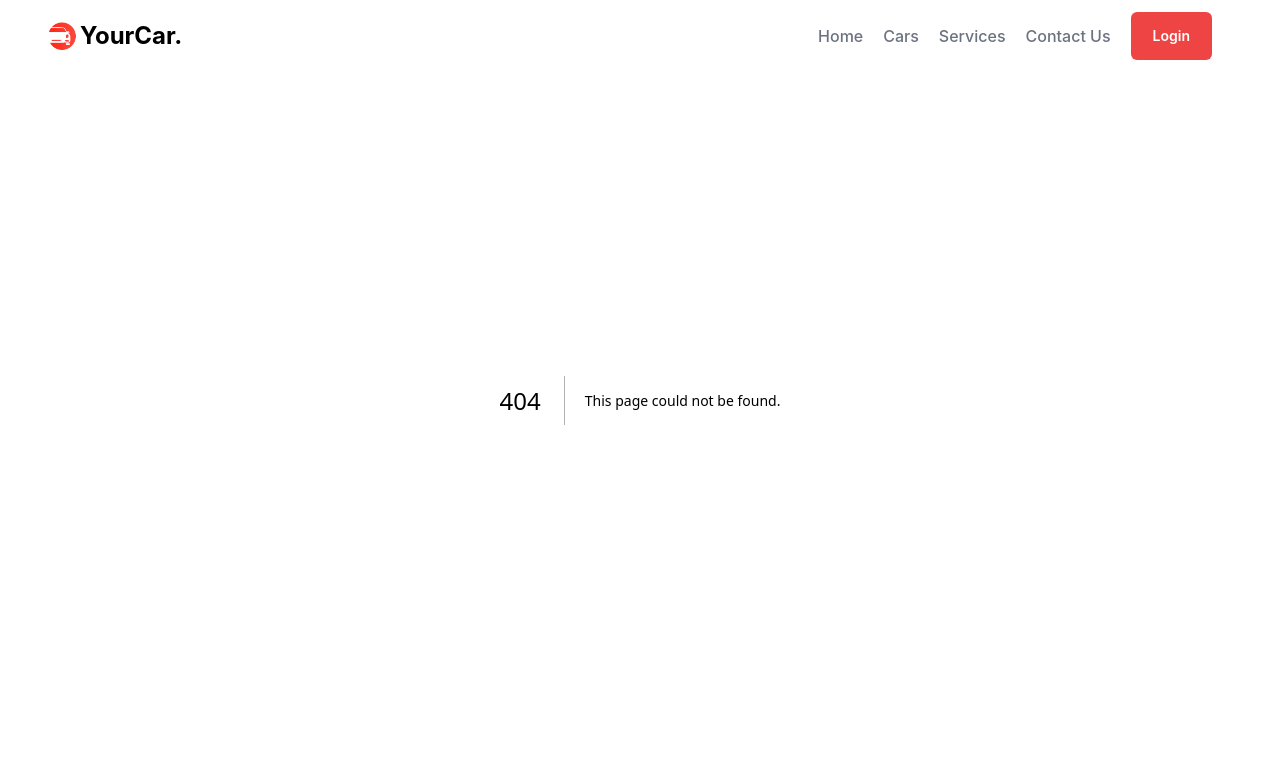
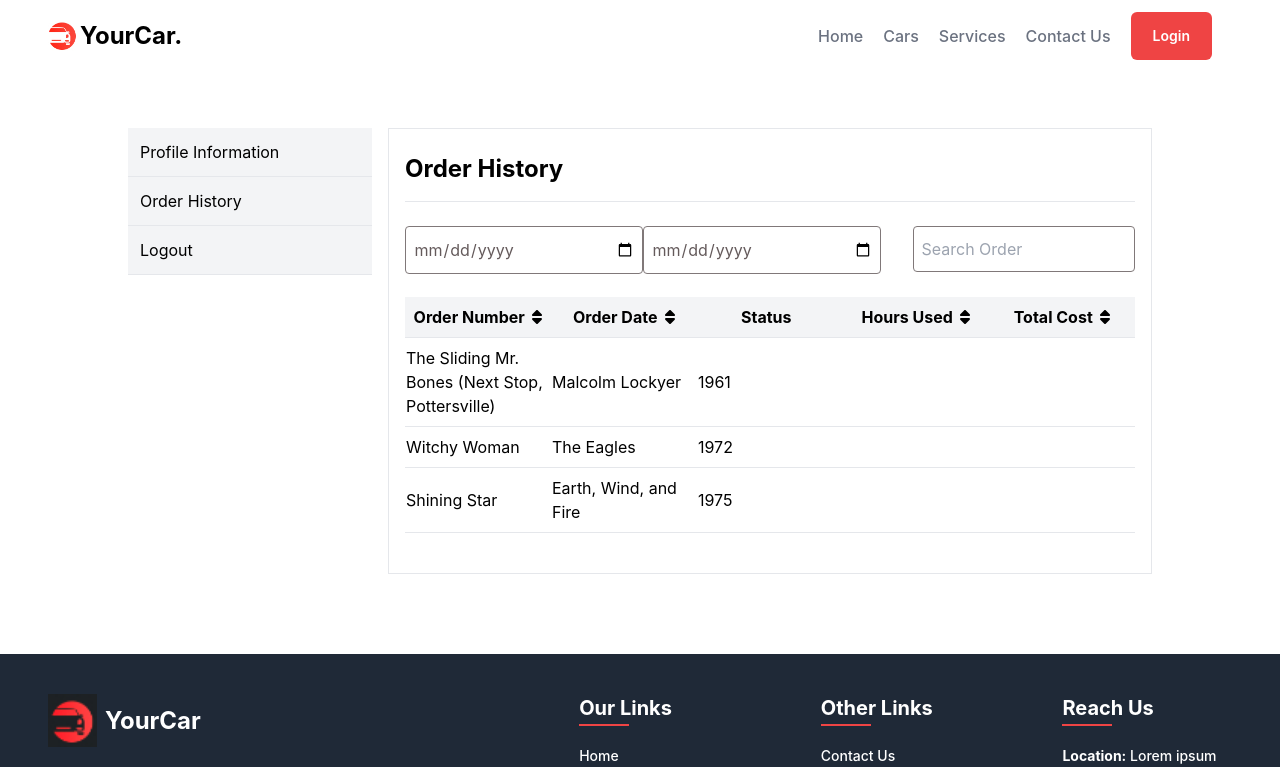
Before and after one commit to rohitsaroha125/Rental-App, a Next.js app in the folder Next-React-Frontend/: page /user/orders in a window 1280 px wide. Before the commit this address had no page. Shown: the top 767 px of the page. Built offline with nearby package versions, Linux system fonts and the light colour scheme.

Commit message:
worked on customer dashboard screens

```diff
--- /dev/null
+++ b/Next-React-Frontend/components/Layout/Layout.tsx
@@ -0,0 +1,20 @@
+import Navbar from "../Navbar/Navbar";
+import Footer from "../Footer/Footer";
+import React, { Fragment } from "react";
+import { useRouter } from "next/router";
+
+const Layout: React.FC<{ children: React.ReactNode }> = (props) => {
+  const router = useRouter();
+
+  return (
+    <Fragment>
+      <Navbar
+        auth={router.pathname === "/login" || router.pathname === "/register"}
+      />
+      {props.children}
+      {router.pathname !== ("/login" || "/register") && <Footer />}
+    </Fragment>
+  );
+};
+
+export default Layout;
--- /dev/null
+++ b/Next-React-Frontend/components/OrdersCard/OrdersCard.tsx
@@ -0,0 +1,103 @@
+import tw from "tailwind-styled-components";
+import styled from "styled-components";
+import Table from "../UI/Table";
+import Input from "../UI/Input";
+
+const Container = tw.div`
+    border
+    py-6
+    px-4
+`;
+
+const OrdersHeading = tw.div`
+    flex
+    justify-between
+    items-center
+    border-b
+    pb-4
+`;
+
+const Heading = tw.div`
+    font-bold
+    text-2xl
+`;
+
+const OrdersData = tw.div`
+    pt-2
+    pb-4
+    flex
+`;
+
+const OrdersFilter = tw.div`
+  grid
+  grid-cols-9
+  gap-8
+  pt-6
+`;
+
+const DateFilter = tw.div`
+  col-span-6
+  flex
+`;
+
+const SearchFilter = tw.div`
+  col-span-3
+`;
+
+const columns = [
+  { label: "Order Number", key: "orderNo", sorting: true },
+  { label: "Order Date", key: "orderDate", sorting: true },
+  { label: "Status", key: "status" },
+  { label: "Hours Used", key: "hours", sorting: true },
+  { label: "Total Cost", key: "total", sorting: true },
+];
+
+const OrdersCard = () => {
+  const handleSearchValue = () => {};
+
+  return (
+    <Container>
+      <OrdersHeading>
+        <Heading>Order History</Heading>
+      </OrdersHeading>
+      <OrdersFilter>
+        <DateFilter>
+          <Input
+            input={{
+              type: "date",
+              id: "startDate",
+              name: "startDate",
+              placeholder: "Start Date",
+            }}
+            handleChange={handleSearchValue}
+          />
+          <Input
+            input={{
+              type: "date",
+              id: "endDate",
+              name: "endDate",
+              placeholder: "End Date",
+            }}
+            handleChange={handleSearchValue}
+          />
+        </DateFilter>
+        <SearchFilter>
+          <Input
+            input={{
+              type: "text",
+              id: "search",
+              name: "search",
+              placeholder: "Search Order",
+            }}
+            handleChange={handleSearchValue}
+          />
+        </SearchFilter>
+      </OrdersFilter>
+      <OrdersData>
+        <Table columns={columns} />
+      </OrdersData>
+    </Container>
+  );
+};
+
+export default OrdersCard;
--- a/Next-React-Frontend/components/UI/Input.tsx
+++ b/Next-React-Frontend/components/UI/Input.tsx
@@ -14,8 +14,8 @@ const InputStyle = styled.input`
 const Input: React.FC<{
   input: InputType;
   handleChange: any;
-  handleBlur: any;
-  handleValue: any;
+  handleBlur?: any;
+  handleValue?: any;
 }> = (props) => {
   return (
     <InputStyle
--- /dev/null
+++ b/Next-React-Frontend/components/UI/Table.tsx
@@ -0,0 +1,63 @@
+import tw from "tailwind-styled-components";
+import styled from "styled-components";
+import { FontAwesomeIcon } from "@fortawesome/react-fontawesome";
+import { faSort } from "@fortawesome/free-solid-svg-icons";
+
+const TableContainer = tw.table`
+    table-fixed
+    w-full
+`;
+
+const TableHead = tw.thead`
+    bg-gray-100
+`;
+
+const TableTr = tw.tr`
+    border-b
+`;
+
+const TableTh = tw.th`
+    py-2
+`;
+
+const TableTd = tw.td`
+    py-2
+`;
+
+const Table: React.FC<{ columns: any }> = (props) => {
+  return (
+    <TableContainer>
+      <TableHead>
+        <TableTr>
+          {props.columns.map((col: any, i: number) => {
+            return (
+              <TableTh key={i}>
+                {col.label}&nbsp;&nbsp;
+                {col.sorting && <FontAwesomeIcon icon={faSort} />}
+              </TableTh>
+            );
+          })}
+        </TableTr>
+      </TableHead>
+      <tbody>
+        <TableTr>
+          <TableTd>The Sliding Mr. Bones (Next Stop, Pottersville)</TableTd>
+          <TableTd>Malcolm Lockyer</TableTd>
+          <TableTd>1961</TableTd>
+        </TableTr>
+        <TableTr>
+          <TableTd>Witchy Woman</TableTd>
+          <TableTd>The Eagles</TableTd>
+          <TableTd>1972</TableTd>
+        </TableTr>
+        <TableTr>
+          <TableTd>Shining Star</TableTd>
+          <TableTd>Earth, Wind, and Fire</TableTd>
+          <TableTd>1975</TableTd>
+        </TableTr>
+      </tbody>
+    </TableContainer>
+  );
+};
+
+export default Table;
--- a/Next-React-Frontend/pages/_app.tsx
+++ b/Next-React-Frontend/pages/_app.tsx
@@ -1,7 +1,6 @@
 import "../styles/globals.css";
 import type { AppProps } from "next/app";
-import Navbar from "../components/Navbar/Navbar";
-import Footer from "../components/Footer/Footer";
+import Layout from "../components/Layout/Layout";
 import { Fragment } from "react";
 import { useRouter } from "next/router";
 import { Provider } from "react-redux";
@@ -13,11 +12,9 @@ export default function App({ Component, pageProps }: AppProps) {
 
   return (
     <Provider store={store}>
-      <Navbar
-        auth={router.pathname === "/login" || router.pathname === "/register"}
-      />
-      <Component {...pageProps} />
-      {router.pathname !== ("/login" || "/register") && <Footer />}
+      <Layout>
+        <Component {...pageProps} />
+      </Layout>
     </Provider>
   );
 }
--- /dev/null
+++ b/Next-React-Frontend/pages/user/orders.tsx
@@ -0,0 +1,39 @@
+import tw from "tailwind-styled-components";
+import styled from "styled-components";
+import PageContainer from "../../components/UI/PageContainer";
+import Sidebar from "../../components/Sidebar/Sidebar";
+import OrdersCard from "../../components/OrdersCard/OrdersCard";
+
+const InnerContainer = tw.div`
+    mt-32
+    w-4/5
+    grid
+    grid-cols-8
+    gap-4
+    pb-20
+`;
+
+const LeftContainer = tw.div`
+    col-span-2
+`;
+
+const RightContainer = tw.div`
+    col-span-6
+`;
+
+const Orders = () => {
+  return (
+    <PageContainer>
+      <InnerContainer>
+        <LeftContainer>
+          <Sidebar />
+        </LeftContainer>
+        <RightContainer>
+          <OrdersCard />
+        </RightContainer>
+      </InnerContainer>
+    </PageContainer>
+  );
+};
+
+export default Orders;
```
